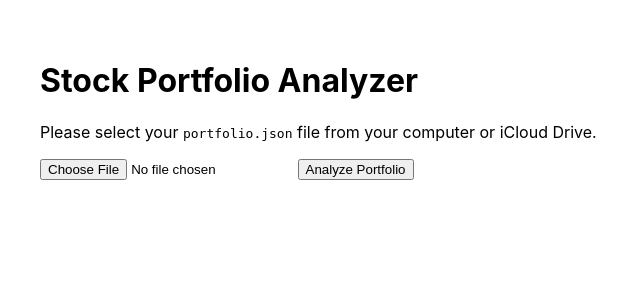
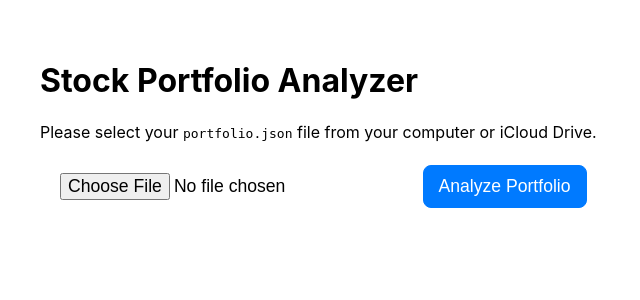
Before and after one commit to chanagithub/MyStockPythonApp, a Flask app: page / in a window 1280 px wide. Shown: the top 300 px of the page, without its empty margins (0-640 px from the left). Run offline with Flask 3, Linux system fonts and the light colour scheme.

Commit message:
Improve mobile usalility with larger buttons

```diff
--- a/templates/index.html
+++ b/templates/index.html
@@ -23,14 +23,30 @@
         }
         .pl-green { color: green; } .pl-red { color: red; }
         td:nth-child(n+2) { text-align: right; }
+
+        /* Styles for larger buttons and inputs for better mobile usability */
+        .main-action-controls button, .main-action-controls input[type=file] {
+            font-size: 1.1em; /* ทำให้ตัวอักษรใหญ่ขึ้น */
+            padding: 10px 15px; /* เพิ่มพื้นที่ว่างรอบๆ */
+            margin: 5px;
+            border-radius: 8px;
+            cursor: pointer;
+        }
+        .main-action-controls button {
+            background-color: #007aff; /* สีฟ้าแบบ iOS */
+            color: white;
+            border: 1px solid #007aff;
+        }
     </style>
 </head>
 <body>
     <h1>Stock Portfolio Analyzer</h1>
     <p>Please select your <code>portfolio.json</code> file from your computer or iCloud Drive.</p>
 
-    <input type="file" id="fileInput" accept=".json">
-    <button onclick="analyze()">Analyze Portfolio</button>
+    <div class="main-action-controls">
+        <input type="file" id="fileInput" accept=".json">
+        <button onclick="analyze()">Analyze Portfolio</button>
+    </div>
 
     <div id="results" style="display:none;">
         <h2>Analysis Results</h2>
```
